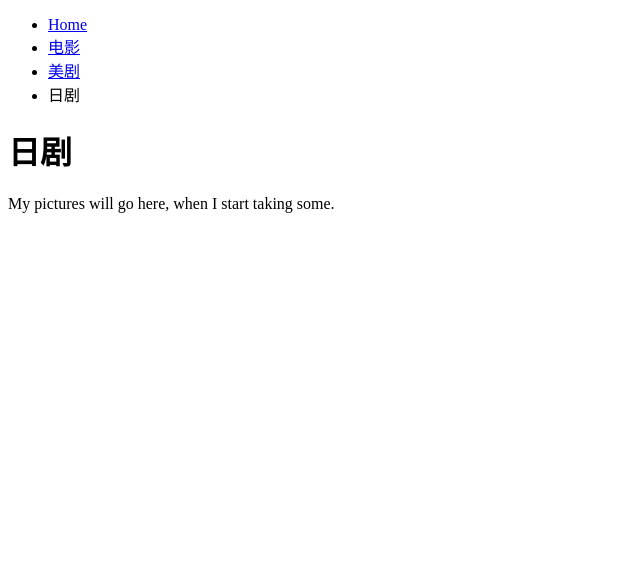
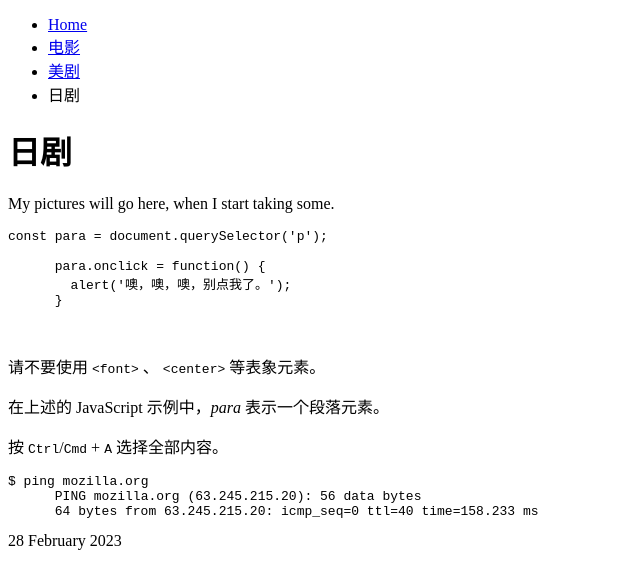
Before and after one commit to Waves1997/Waves1997.github.io, a plain HTML site: page JAN-series.html in a window 1280 px wide. Shown: the whole page, without its empty margins (0-640 px from the left). Drawn offline with Linux system fonts and the light colour scheme.

Commit message:
2023/2/28

```diff
--- a/JAN-series.html
+++ b/JAN-series.html
@@ -1,5 +1,6 @@
 <!DOCTYPE html>
 <html lang="en-us">
+
 <head>
   <meta charset="utf-8">
   <meta name="viewport" content="width=device-width">
@@ -19,5 +20,30 @@
   <h1>日剧</h1>
 
   <p>My pictures will go here, when I start taking some.</p>
+
+  <pre><code>const para = document.querySelector('p');
+
+      para.onclick = function() {
+        alert('噢，噢，噢，别点我了。');
+      }
+    </code>
+  </pre>
+
+  <p>
+    请不要使用 <code>&lt;font&gt;</code> 、 <code>&lt;center&gt;</code> 等表象元素。
+  </p>
+
+  <p>
+    在上述的 JavaScript 示例中，<var>para</var> 表示一个段落元素。
+  </p>
+
+  <p>按 <kbd>Ctrl</kbd>/<kbd>Cmd</kbd> + <kbd>A</kbd> 选择全部内容。</p>
+
+  <pre>$ <kbd>ping mozilla.org</kbd>
+      <samp>PING mozilla.org (63.245.215.20): 56 data bytes
+      64 bytes from 63.245.215.20: icmp_seq=0 ttl=40 time=158.233 ms</samp></pre>
+  <!-- 标准简单日期 -->
+  <time datetime="2023-02-28">28 February 2023</time>
 </body>
+
 </html>
```
Also changed, not shown: US-series.html (+14 -0 lines), index.html (+1 -3 lines), movies.html (+12 -0 lines). Lines whose indentation alone changed are shown as unchanged.
